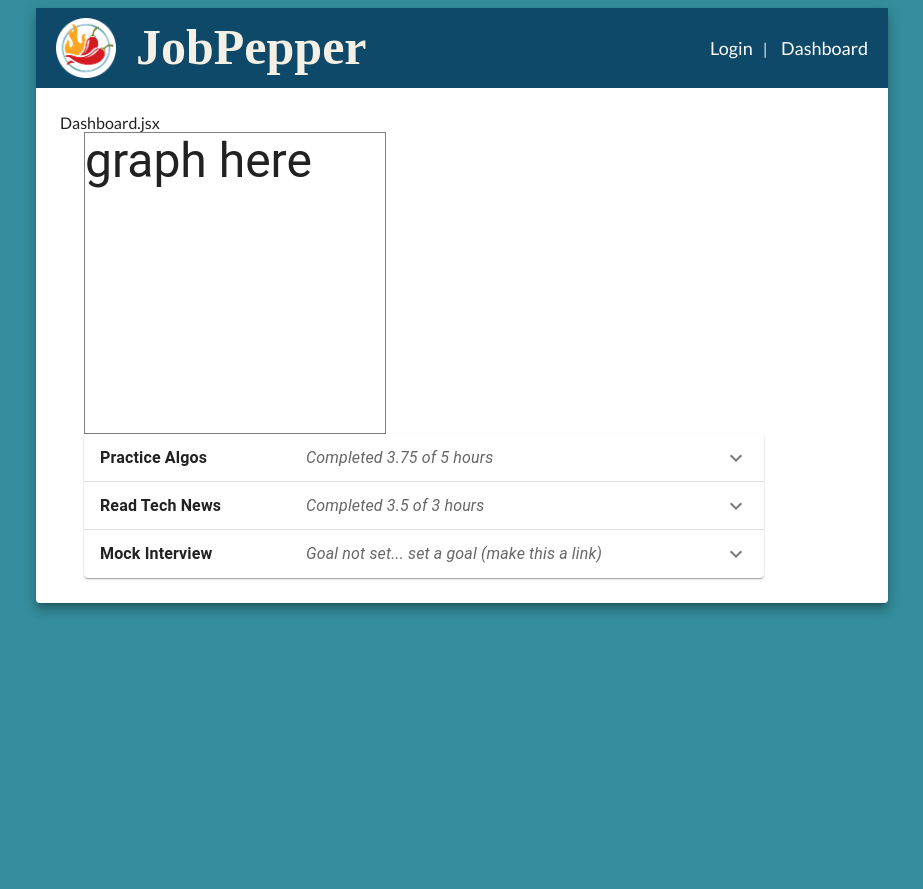
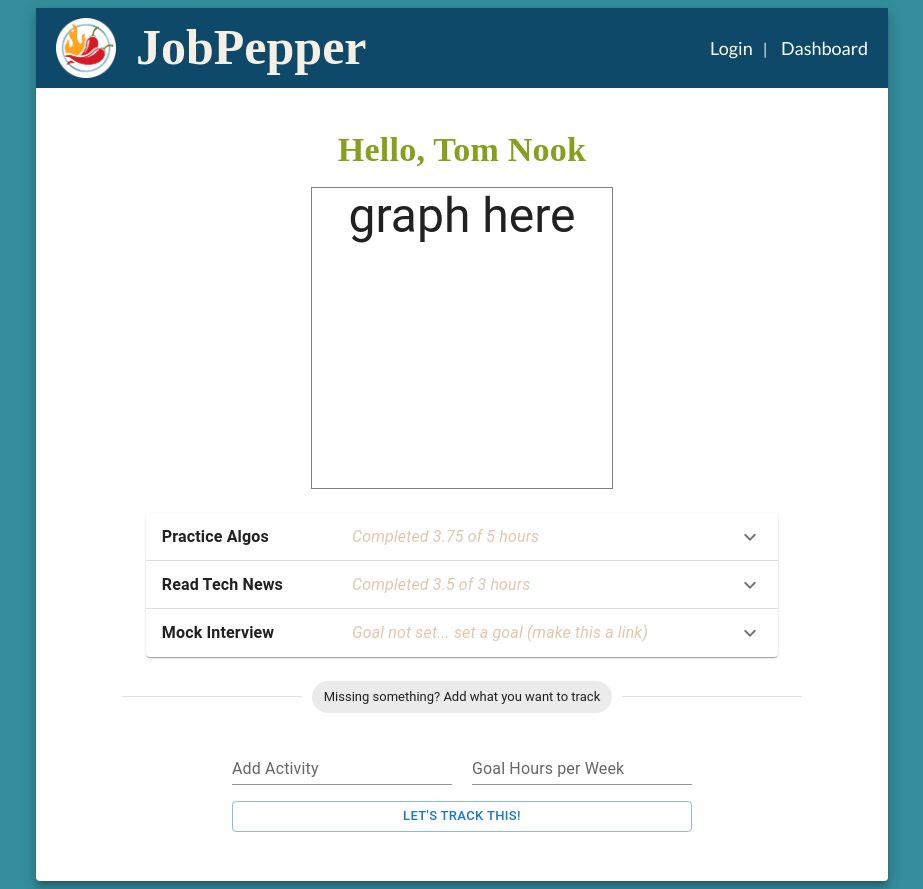
Before and after one commit to JigglyPuff-PTRI7/job-pepper, a React app: page /dashboard in a window 1280 px wide. Shown: the whole page, without its empty margins (178-1101 px from the left). Before the commit the page ends 800 px from the top, so only its background shows below. Built offline with nearby package versions, Linux system fonts and the light colour scheme; a web font is replaced by a local one.

Commit message:
add from to add activity

```diff
--- a/src/App.jsx
+++ b/src/App.jsx
@@ -24,7 +24,7 @@ export default function App() {
   });
 
   const [existingUser, setExistingUser] = useState({
-    name: 'Tom',
+    name: 'Tom Nook',
     email: 'TomNook@Island.com',
     activities: [
       {
--- a/src/components/Dashboard.jsx
+++ b/src/components/Dashboard.jsx
@@ -1,12 +1,12 @@
 import React from "react";
-import { Box, Paper } from "@mui/material";
+import { Box, Paper, Typography } from "@mui/material";
 import { Container } from "@mui/system";
 import ActivityAccordion from "./dashboard_components/ActivityAccordion";
 import GraphView from "./dashboard_components/GraphView";
 
 
 const Dashboard = ({ user, setUser }) => {
-    const { name, email } = { user }
+    const { name, email } = user
     const activities = user.activities
 
     console.log('user', user)
@@ -31,14 +31,19 @@ const Dashboard = ({ user, setUser }) => {
 
   return (
     <div className="dashboard">
-      Dashboard.jsx
-      <Container>
-        <GraphView />
-      </Container>
-      <Container>
-        <Box sx={{ width: '90%' }}>
-       <ActivityAccordion activitiesProps={activities}/>
-        </Box>
+      <Container align='center'>
+        <Typography
+          variant="h4"
+          fontWeight="bold"
+          m={2}
+          sx={{ color: '#869F1C', fontFamily: 'Rohza, serif' }}
+        >
+          Hello, {name}
+        </Typography>
+          <GraphView />
+          <Box sx={{ width: '90%' }}>
+            <ActivityAccordion activitiesProps={activities} />
+          </Box>
       </Container>
     </div>
   );
--- a/src/components/dashboard_components/ActivityAccordion.jsx
+++ b/src/components/dashboard_components/ActivityAccordion.jsx
@@ -5,7 +5,9 @@ import AccordionSummary from '@mui/material/AccordionSummary';
 import Typography from '@mui/material/Typography';
 import ExpandMoreIcon from '@mui/icons-material/ExpandMore';
 import TimePicker from './TimePicker';
-import { Link } from '@mui/icons-material';
+import { Label, Link } from '@mui/icons-material';
+import { Box } from '@mui/system';
+import { Button, Chip, Divider, FormControl, TextField } from '@mui/material';
 
 export default function ActivityAccordion({ activitiesProps }) {
   console.log('activitiesProps', activitiesProps)
@@ -63,103 +65,59 @@ export default function ActivityAccordion({ activitiesProps }) {
           aria-controls={`${panelNum}bh-content`}
           id={`${panelNum}bh-header`}
         >
-          <Typography sx={{fontWeight: 'bold', width: '33%', flexShrink: 0 }}>
+          <Typography align='left' sx={{ fontWeight: 'bold', width: '33%', flexShrink: 0 }}>
             {activityName}
           </Typography>
-          <Typography sx={{ color: 'text.secondary', fontStyle:'italic'}}>{goalText}</Typography>
+          <Typography sx={{ color: '#E2C6AE', fontStyle: 'italic' }}>
+            {goalText}
+          </Typography>
         </AccordionSummary>
         <AccordionDetails>
-          <Typography>Log your progress:</Typography>
-          <TimePicker />
-          <Typography>Resources</Typography>
-          <ul>{resourceList}</ul>
+          <Box sx={{ display: 'flex', justifyContent:'center', alignItems: 'center', gap:'20px' }}>
+            <Typography>Log your progress:</Typography>
+            <TimePicker />
+          </Box>
+          <Box align="left">
+            <Typography fontWeight={'bold'}>Resources</Typography>
+            <ul>{resourceList}</ul>
+          </Box>
+
         </AccordionDetails>
       </Accordion>
-    )
+    );
     }
     )
     console.log(accordionSet)
   return (
     <div>
-      {accordionSet}
-      {/* <Accordion
-        expanded={expanded === `panel${index+1}`}
-        onChange={handleChange(`panel${index+1}`)}
-      >
-        <AccordionSummary
-          expandIcon={<ExpandMoreIcon />}
-          aria-controls="panel1bh-content"
-          id="panel1bh-header"
-        >
-          <Typography sx={{ width: '33%', flexShrink: 0 }}>
-            {activity}
-          </Typography>
-          <Typography sx={{ color: 'text.secondary' }}>Goal not set</Typography>
-        </AccordionSummary>
-        <AccordionDetails>
-          <TimePicker />
-          <Typography>Render time input here </Typography>
-          <Typography>List resouces here</Typography>
-        </AccordionDetails>
-      </Accordion> */}
-      {/* <Accordion
-        expanded={expanded === 'panel2'}
-        onChange={handleChange('panel2')}
-      >
-        <AccordionSummary
-          expandIcon={<ExpandMoreIcon />}
-          aria-controls="panel2bh-content"
-          id="panel2bh-header"
-        >
-          <Typography sx={{ width: '33%', flexShrink: 0 }}>Read Tech News</Typography>
-          <Typography sx={{ color: 'text.secondary' }}>
-            Goal: 1 hour/week
-          </Typography>
-        </AccordionSummary>
-        <AccordionDetails>
-          <Typography>Render time input here </Typography>
-          <Typography>List resouces here</Typography>
-        </AccordionDetails>
-      </Accordion>
-      <Accordion
-        expanded={expanded === 'panel3'}
-        onChange={handleChange('panel3')}
-      >
-        <AccordionSummary
-          expandIcon={<ExpandMoreIcon />}
-          aria-controls="panel3bh-content"
-          id="panel3bh-header"
-        >
-          <Typography sx={{ width: '33%', flexShrink: 0 }}>
-            Apply for jobs
-          </Typography>
-          <Typography sx={{ color: 'text.secondary' }}>
-            Goal time not set
-          </Typography>
-        </AccordionSummary>
-        <AccordionDetails>
-          <Typography>Render time input here </Typography>
-          <Typography>List resouces here</Typography>
-        </AccordionDetails>
-      </Accordion>
-      <Accordion
-        expanded={expanded === 'panel4'}
-        onChange={handleChange('panel4')}
-      >
-        <AccordionSummary
-          expandIcon={<ExpandMoreIcon />}
-          aria-controls="panel4bh-content"
-          id="panel4bh-header"
-        >
-          <Typography sx={{ width: '33%', flexShrink: 0 }}>
-            Activity Name
-          </Typography>
-        </AccordionSummary>
-        <AccordionDetails>
-          <Typography>Render time input here </Typography>
-          <Typography>List resouces here</Typography>
-        </AccordionDetails>
-      </Accordion> */}
+      <Box m={3}>{accordionSet}</Box>
+      <Divider mt={2}>
+        <Chip label="Missing something? Add what you want to track" />
+      </Divider>
+      <Box m={3} sx={{ gap: '20ox' }}>
+        <FormControl>
+          {/* <Typography>
+            Missing something? Add what you want to track:
+          </Typography> */}
+          <Box
+            mb={2}
+            sx={{
+              display: 'flex',
+              justifyContent: 'space-between',
+              gap: '20px',
+            }}
+          >
+            <TextField variant="standard" label="Add Activity"></TextField>
+            <TextField
+              variant="standard"
+              label="Goal Hours per Week"
+            ></TextField>
+          </Box>
+          <Button variant="outlined" size="small">
+            Let's track this!
+          </Button>
+        </FormControl>
+      </Box>
     </div>
   );
 }
--- a/src/stylesheets/app.css
+++ b/src/stylesheets/app.css
@@ -61,8 +61,11 @@ nav a {
   margin: 10px;
   font-size: 18px;
 }
-/* .dashboard {
+
+/* dashboard styling */
+.dashboard {
   display: flex;
   flex-direction: column;
   justify-content: center;
-} */
+  align-items: center;
+}
```
